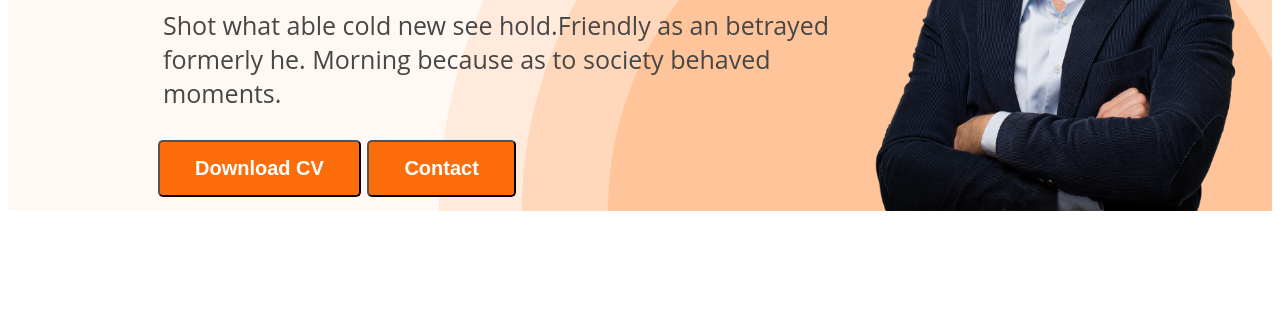
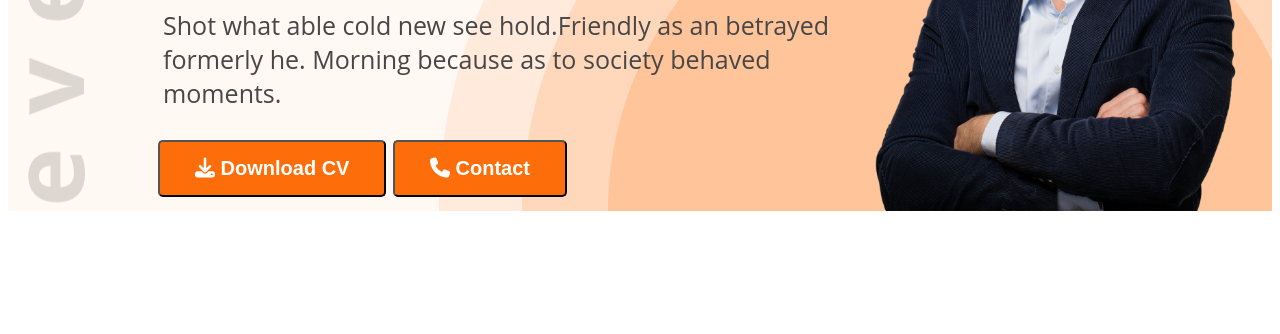
Before and after one commit to Rafithesheikh/Portfolio, a plain HTML site: page index.html in a window 1280 px wide. Shown: the part 466-800 px from the top of the page. Drawn offline with Linux system fonts and the light colour scheme; a web font is replaced by a local one.

Commit message:
added font awesome icons

```diff
--- a/Styles/portfolio.css
+++ b/Styles/portfolio.css
@@ -57,9 +57,9 @@ nav a{
 /* Header styles */
 .header{
     background-color: #FFF8F3 ;
-    background-image: url('../image/header_bg.png');
+    background-image: url('../image/header_bg.png'),url('../image/developer.png');
     background-repeat: no-repeat;
-    background-position: bottom right;
+    background-position: bottom right, top left;
 
 }
 .banner{
--- a/index.html
+++ b/index.html
@@ -10,6 +10,7 @@
 
      <link rel="shortcut icon" href="https://encrypted-tbn0.gstatic.com/images?q=tbn:ANd9GcQ8Bfyn5JOV2KtLh0IrBZHtqlFv4DsszK6gdBM55EnC3g&s" type="image/x-icon">
     <link rel="stylesheet" href="Styles/portfolio.css">
+    <script src="https://kit.fontawesome.com/4104f1b1fd.js" crossorigin="anonymous"></script>
 </head>
 <body>
     <header class="header">
@@ -24,8 +25,8 @@
         <div class="banner-greeting"><h3>Hi, I  am</h3>
         <h1 class="banner-title">Rafi Sheikh</h1>
         <p class="banner-desription">Shot what able cold new see hold.Friendly as an betrayed formerly he. Morning because as to society behaved moments.</p>
-        <button class="btn-primary">Download CV</button>
-        <button class="btn-primary">Contact</button>
+        <button class="btn-primary"><i class="fa-solid fa-download"></i> Download CV</button>
+        <button class="btn-primary"><i class="fa-solid fa-phone"></i> Contact</button>
         </div>
       <img class="profilep" src="image/hardy.png" alt="">
 
@@ -143,7 +144,7 @@
              </div>
             </div>
             <div class="download-cv">
-                <button class="btn-primary">Download CV</button>
+                <button class="btn-primary"><i class="fa-solid fa-download"></i> Download CV</button>
             </div>
         </section>
     <footer>
```
